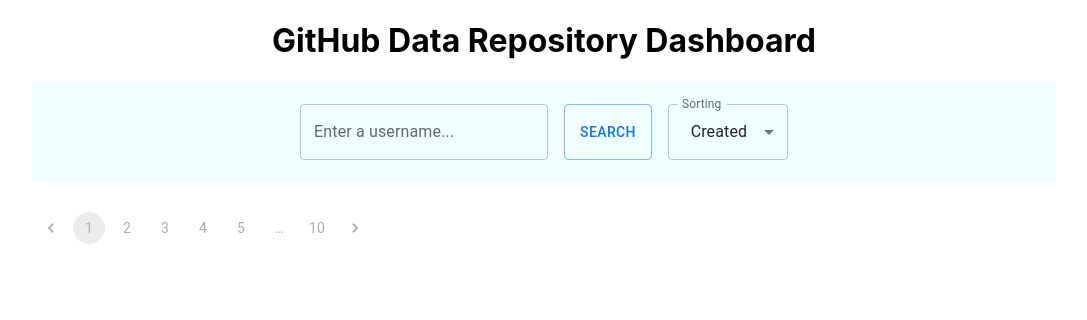
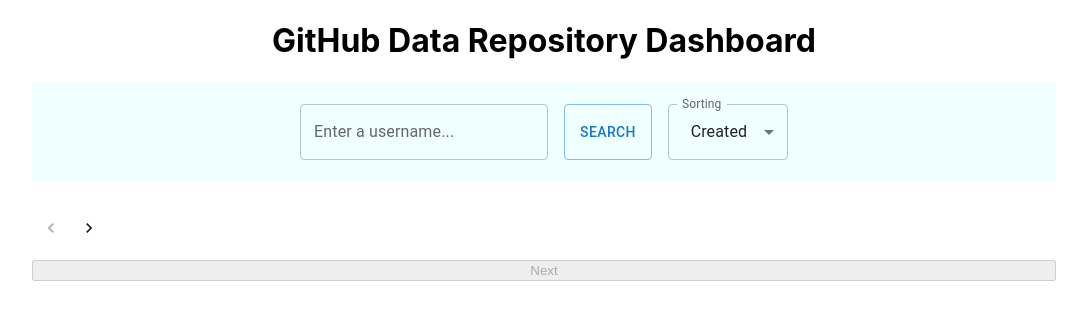
Before and after one commit to ChrisJonathan22/github-data-dashboard, a React (Create React App) app: page / in a window 1280 px wide. Shown: the top 320 px of the page, without its empty margins (96-1183 px from the left). Built offline with nearby package versions, Linux system fonts and the light colour scheme.

Commit message:
Worked on the pagination

```diff
--- a/src/components/Pagination/Pagination.jsx
+++ b/src/components/Pagination/Pagination.jsx
@@ -1,13 +1,37 @@
-import React from 'react';
+import React, { useState, useEffect } from 'react';
 import Pagination from '@mui/material/Pagination';
 import Stack from '@mui/material/Stack';
 
-function PaginationNav() {
+function PaginationNav({ page, hasNextPage, setPage, totalRepos }) {
+
+  const [ pagination, setPagination ] = useState(page);
+
+  function handleNextPage () {
+    setPagination(pagination + 1);
+    console.log("Current page: ", pagination);
+  }
+
+  // When a user interacts with the pagination send the data to the Repository List via setPage
+    useEffect(() => {
+      setPage(pagination);
+    });
+
   return (
     <Stack spacing={2}>
-      <Pagination count={10} color="primary" disabled />
+      <Pagination
+      count={Math.ceil(totalRepos / 5)}
+        page={ pagination }
+        onChange={handleNextPage}
+        color="primary"
+      />
+      <button
+        disabled={!hasNextPage}
+        onClick={handleNextPage}
+      >
+        Next
+      </button>
     </Stack>
   )
 }
 
-export default PaginationNav
+export default PaginationNav;
--- a/src/components/RepositoryList/RepositoryList.jsx
+++ b/src/components/RepositoryList/RepositoryList.jsx
@@ -9,11 +9,11 @@
 function RepositoryList() {
     const [username, setUsername] = useState("");
     const [sort, setSort] = useState("created");
-    const [direction, setDirection] = useState("desc");
+    const [ page, setPage ] = useState(1);
 
-    const { data: repositoryData, isLoading, isSuccess, isPending, isFetching, isError } = useQuery({
-        queryKey: ["repositories", username, sort],
-        queryFn: () => fetchRepositories(username, sort, direction),
+    const { data: repositoryResponse, isLoading, isSuccess } = useQuery({
+        queryKey: ["repositories", username, sort, page],
+        queryFn: () => fetchRepositories(username, sort, page),
         enabled: Boolean(username),
     });
 
@@ -24,8 +24,10 @@
     { field: 'pushed_at', headerName: 'Pushed At', width: 230 },
     ];
 
+    console.log("Total repos from repos list: ", repositoryResponse?.totalRepo);
 
-  return (
+
+return (
     <div>
         <Searchbar onSearch={setUsername} onSort={setSort} />
         <div>
@@ -34,16 +36,16 @@
             { isSuccess && ( <p>The data has been successfully fetched...</p>,
             <Paper sx={{ height: 400, width: '100%' }}>
                 <DataGrid
-                    rows={repositoryData}
+                    rows={repositoryResponse.data}
                     columns={tableColumns}
                     pageSizeOptions={[5, 10]}
                     sx={{ border: 0 }}
                 />
             </Paper> )}
         </div>
-        <PaginationNav />
+        <PaginationNav hasNextPage = { repositoryResponse?.hasNextPage } page={ page } setPage={ setPage } totalRepos = {repositoryResponse?.totalRepo} />
     </div>
-  )
+)
 }
 
 export default RepositoryList
--- a/src/features/repositories/api.js
+++ b/src/features/repositories/api.js
@@ -1,11 +1,12 @@
 // API request functionexport async function fetchRepositories(username, sort) {
 
 
-export async function fetchRepositories (username, sort="updated", direction="desc", page = 1) {
+export async function fetchRepositories (username, sort="updated", page = 1, direction="desc") {
     const encodedUsername = encodeURIComponent(username);
 
+    // Get repos
     const response = await fetch(
-        `https://api.github.com/users/${encodedUsername}/repos?sort=${sort}&direction=${direction}&page=${page}`
+        `https://api.github.com/users/${encodedUsername}/repos?sort=${sort}&direction=${direction}&page=${page}&per_page=5`
     );
 
     if (!response.ok) {
@@ -14,5 +15,29 @@
 
     const data = await response.json();
 
-    return data;
+    // Get next link
+    const linkHeader = response.headers.get("Link");
+
+    console.log("Link header: ", linkHeader);
+
+    // Get total repos count
+
+    const totalRepoResponse = await fetch(
+        `https://api.github.com/users/${encodedUsername}`
+    );
+
+    if (!totalRepoResponse.ok) {
+        throw new Error("Failed to fetch total repositories");
+    }
+
+    const totalRepo = await totalRepoResponse.json().public_repos;
+
+    console.log("Total repos from api.js: ", totalRepo);
+
+
+    return {
+        data,
+        hasNextPage: linkHeader?.includes('rel="next"') ?? false,
+        totalRepo: totalRepo
+    };
 }
```
